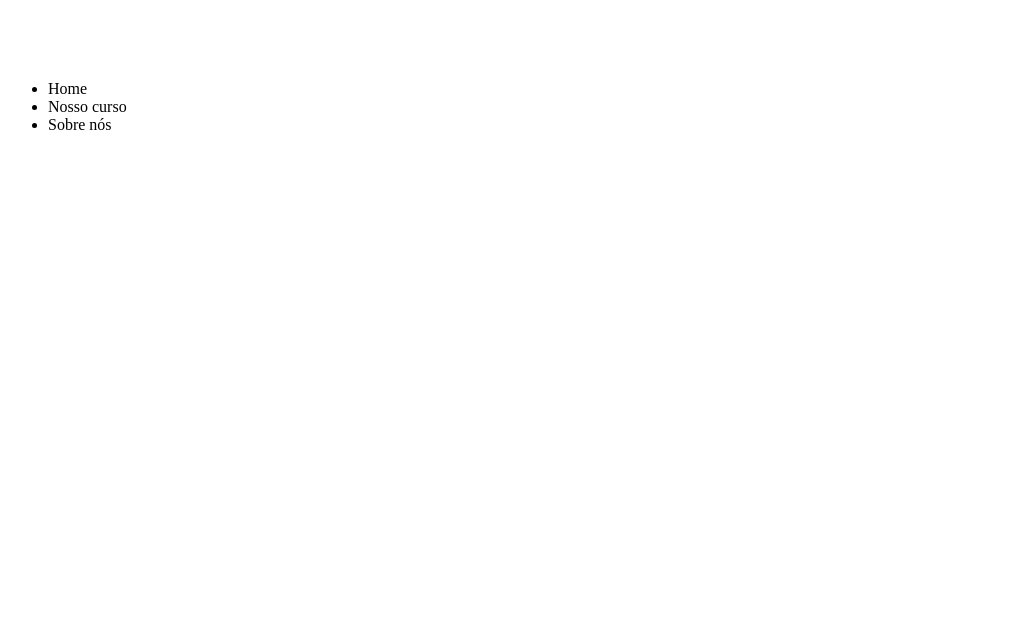
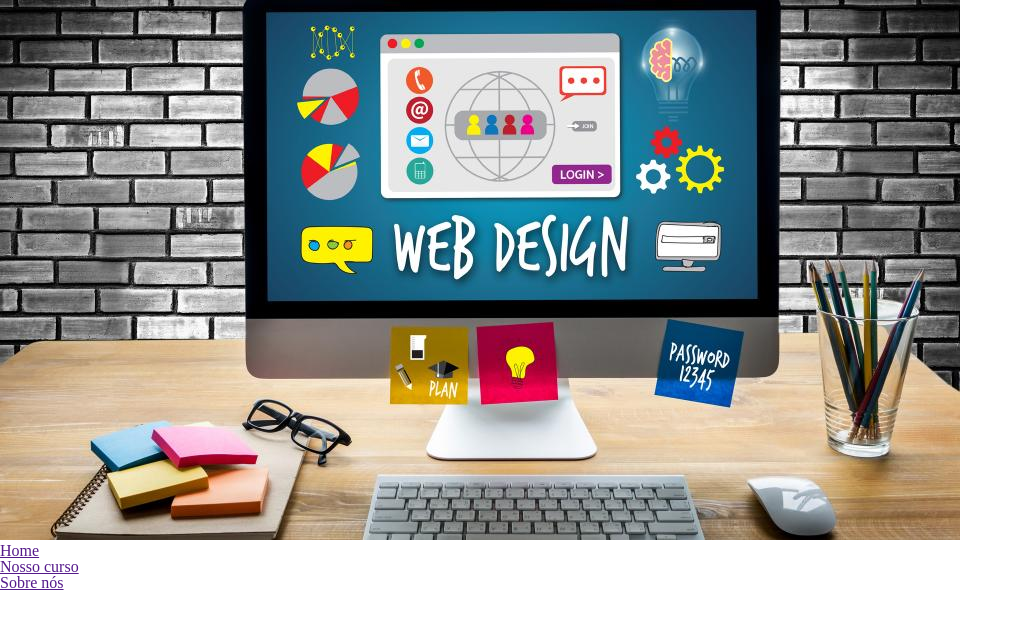
Before and after one commit to Williamxr/Web-design, a plain HTML site: page index.html in a window 1280 px wide. Shown: the whole page, without its empty margins (0-1023 px from the left). Drawn offline with Linux system fonts and the light colour scheme.

Commit message:
Adicionando classes e âncoras

```diff
--- a/index.html
+++ b/index.html
@@ -6,23 +6,26 @@
 		<meta name="viewport" content="width=device.width">
 
         <title>Web design</title>
+
+        <link rel="stylesheet" href="index.css">
+        <link rel="stylesheet" href="reset.css">
     </head>
 
     <body>
         <header>
-            <div>
-                <h1><img src=""></h1>
+            <div class="caixa">
+                <h1><img class="imagem-cabeçalho" src="wd.png" alt="imagem web design"></h1>
                 <nav>
                     <ul>
-                        <li>Home</li>
-                        <li>Nosso curso</li>
-                        <li>Sobre nós</li>
+                        <li><a href="">Home</a></li>
+                        <li><a href="">Nosso curso</a></li>
+                        <li><a href="">Sobre nós</a></li>
                     </ul>
                 </nav>
             </div>
 
         </header>
-        <main>
+        <main class="principal">
 
         </main>
         <footer>
```
